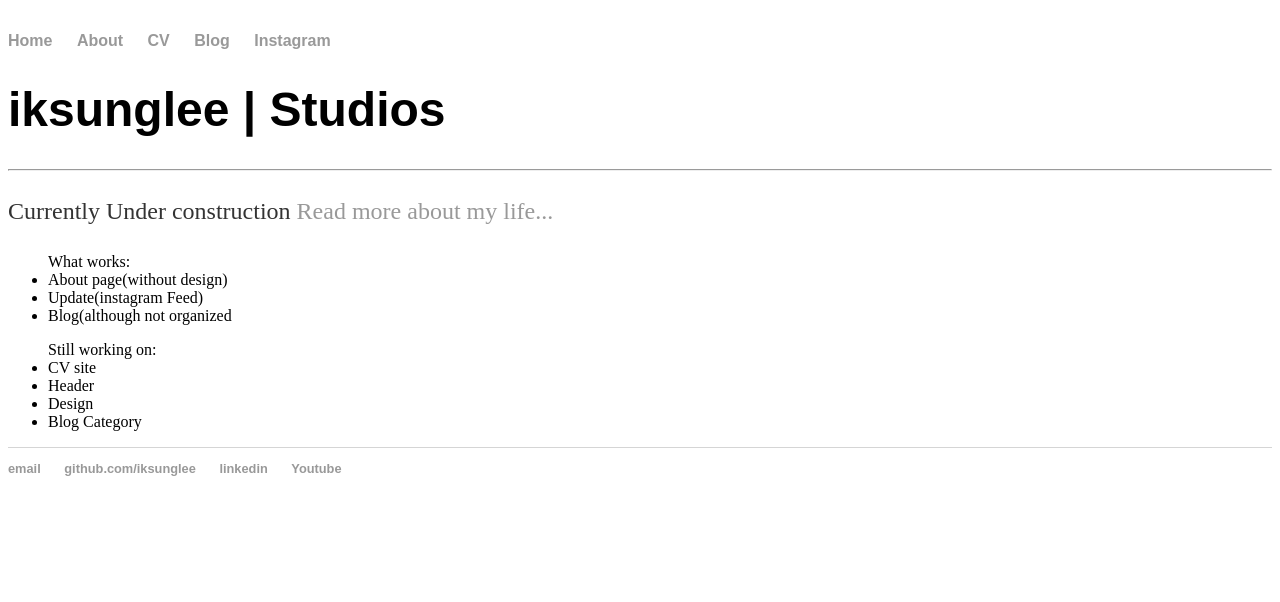
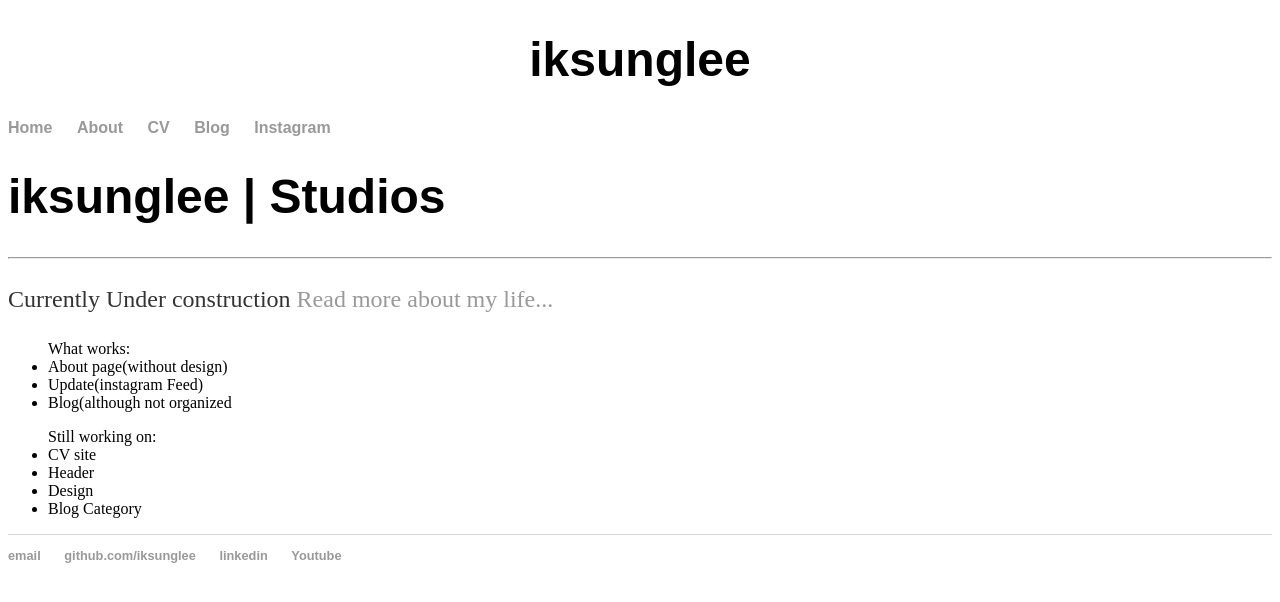
Before and after one commit to iksunglee/iksunglee.github.io, a Jekyll site: the page built from index.html, in a window 1280 px wide. Shown: the top 602 px of the page. Built offline with Jekyll 4.4.1, drawn with Linux system fonts in a browser that asks for light colours; some web fonts are replaced.

Commit message:
Update default.html

```diff
--- a/_layouts/default.html
+++ b/_layouts/default.html
@@ -1,15 +1,14 @@
 <!DOCTYPE html>
 	<html>
 		<head>
-			<link rel="stylesheet" type="text/css"
-          			href="https://fonts.googleapis.com/css?family=Kumar+One">
 			<title>{{ page.title }}</title>
 			<!-- link to main stylesheet -->
 			<link rel="stylesheet" type="text/css" href="/css/main.css">
+			<link rel="stylesheet" type="text/css" href="https://fonts.googleapis.com/css?family=Kumar+One">
 		</head>
 		<body>
 			<center>
-				<h1> <b> <style font-family:'Kumar+One'> iksunglee </style></b> </h1>
+				<h1> <b> <div font-family:'Kumar One'> iksunglee </div></b> </h1>
 			</center>
 			<!--
 			<img src="https://github.com/iksunglee/iksunglee.github.io/blob/master/image/travel2.png?raw=true" alt="logo" style="height: 100px;width:250px;">
```
